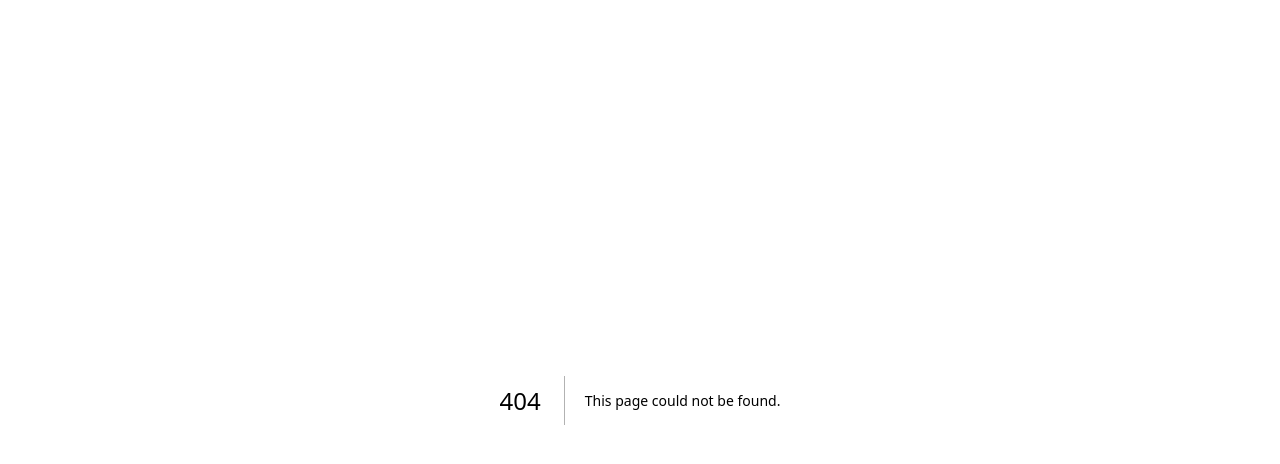
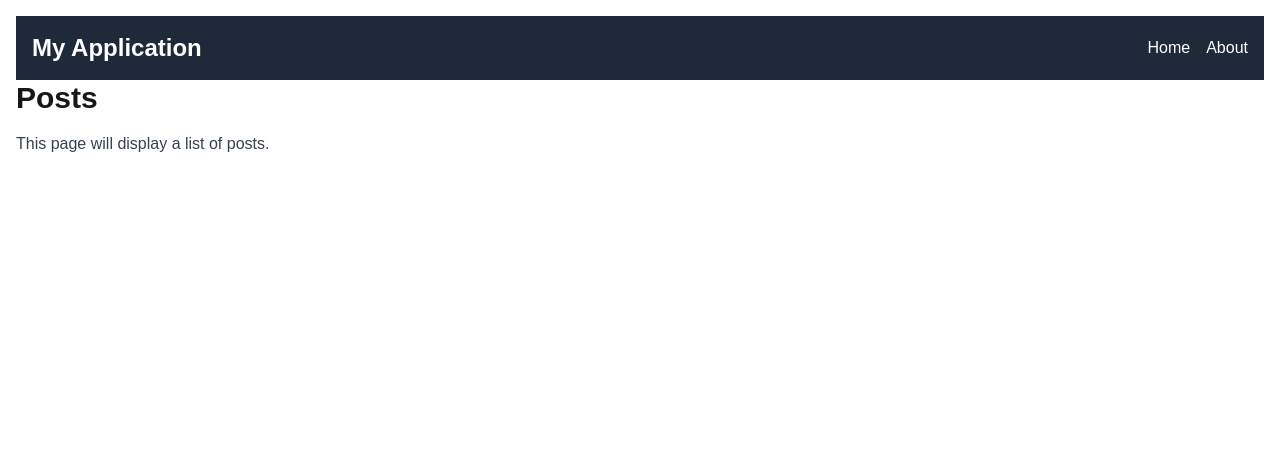
Before and after one commit to samsonkimani/alx-project-0x02-setup, a Next.js app in the folder alx-project-0x02/: page /posts in a window 1280 px wide. Before the commit this address had no page. Shown: the top 464 px of the page. Built offline with nearby package versions, Linux system fonts and the light colour scheme.

Commit message:
Adding header to pages

```diff
--- a/alx-project-0x02/pages/about.tsx
+++ b/alx-project-0x02/pages/about.tsx
@@ -1,9 +1,11 @@
 import React from "react";
 import Button from "@/components/common/Button";
+import Header from "@/components/layout/Header";
 
 const About:React.FC = () => {
     return (
         <div className="container mx-auto p-4">
+            <Header />
             <h1 className="text-3xl font-bold mb-4">About Us</h1>
             <p className="text-gray-700">This page contains information about our application.</p>
 
--- a/alx-project-0x02/pages/home.tsx
+++ b/alx-project-0x02/pages/home.tsx
@@ -2,6 +2,7 @@ import React from "react";
 import Card from "@/components/common/Card";
 import { Post } from "@/interfaces";
 import PostModaL from "@/components/common/PostModal";
+import Header from "@/components/layout/Header";
 
 const Hone:React.FC = () => {
     const [isModalOpen, setIsModalOpen] = React.useState(false);
@@ -22,6 +23,7 @@ const Hone:React.FC = () => {
 
     return (
         <div className="container mx-auto p-4">
+            <Header />
             <h1 className="text-3xl font-bold mb-4">Welcome to My Application</h1>
             <p className="text-gray-700">This is the home page of the application.</p>
 
--- /dev/null
+++ b/alx-project-0x02/pages/posts.tsx
@@ -0,0 +1,14 @@
+import React from "react";
+import Header from "@/components/layout/Header";
+
+const Posts: React.FC = () => {
+    return (
+        <div className="container mx-auto p-4">
+            <Header />
+            <h1 className="text-3xl font-bold mb-4">Posts</h1>
+            <p className="text-gray-700">This page will display a list of posts.</p>
+        </div>
+    );
+}
+
+export default Posts;
```
